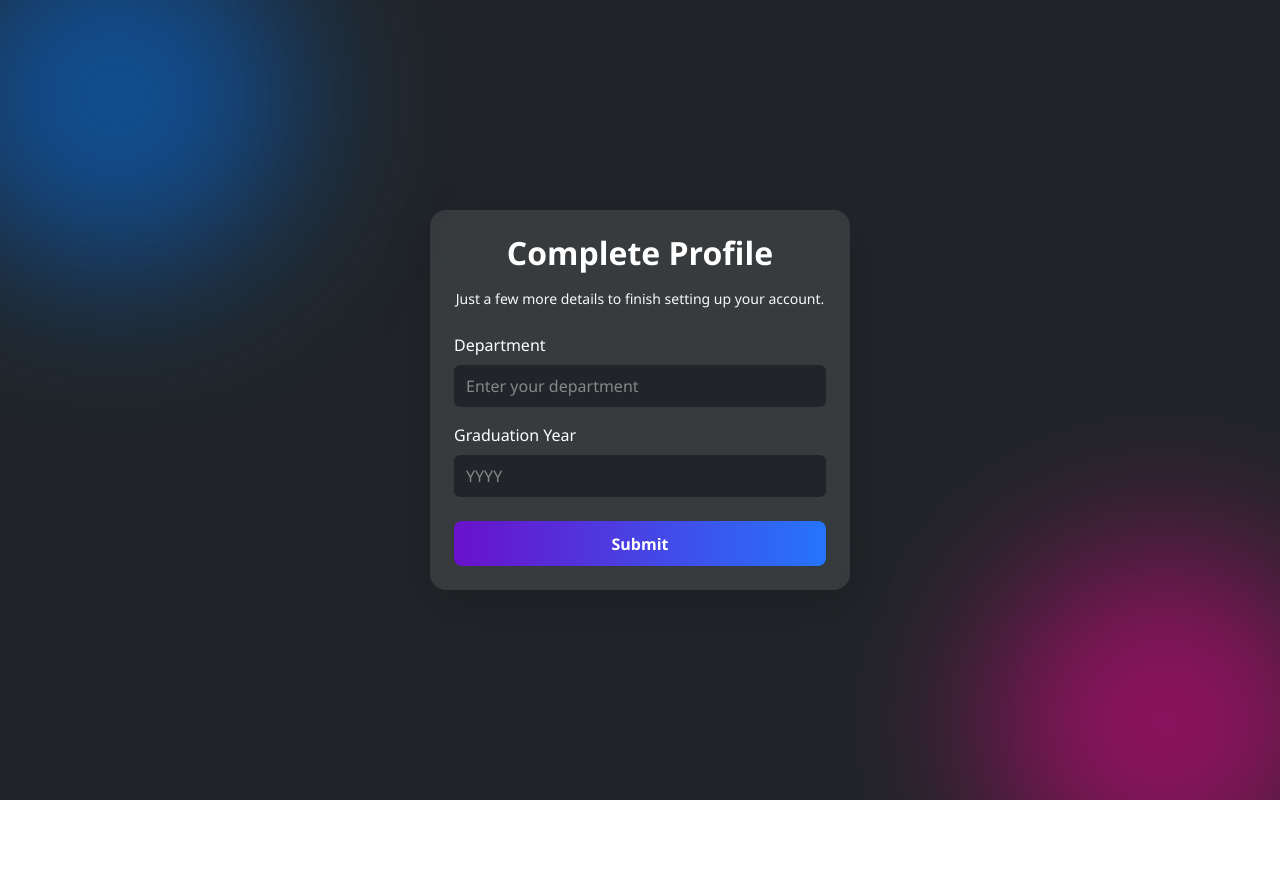
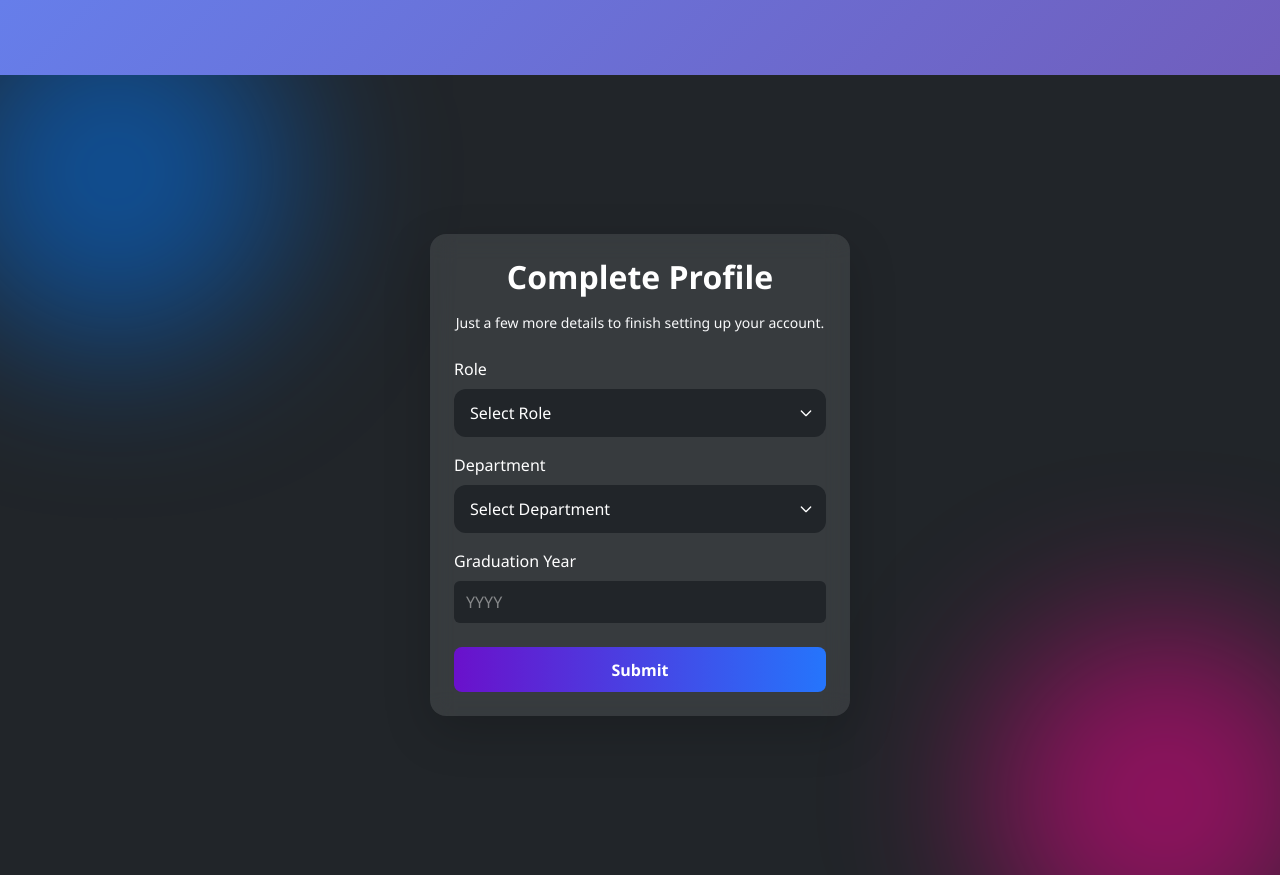
Before and after one commit to parthasarathi-6381/AluminiConnects, a React (Vite) app in the folder frontend/: page /complete-profile in a window 1280 px wide. Before the commit the page ends 800 px from the top, so only its background shows below. Built offline with nearby package versions, Linux system fonts and the light colour scheme; no server answers.

Commit message:
change gpoogle buton

```diff
--- a/frontend/src/components/GoogleAuthButton.jsx
+++ b/frontend/src/components/GoogleAuthButton.jsx
@@ -39,7 +39,9 @@ export default function GoogleAuthButton() {
   };
 
   return (
-    <button className="btn btn-danger w-100 mt-3" onClick={handleGoogleLogin}>
+    <button className="btn btn-primary w-100 py-2 fw-bold fs-5" style={{
+  marginTop: "12px"
+}} onClick={handleGoogleLogin}>
       Continue with Google
     </button>
   );
--- a/frontend/src/components/Navbar.jsx
+++ b/frontend/src/components/Navbar.jsx
@@ -34,7 +34,6 @@ export default function Navbar() {
       <div className="nav-left">
         <NavLink to="/home" className="nav-link">Home</NavLink>
         <NavLink to="/events" className="nav-link">Events</NavLink>
-        <NavLink to="/jobs" className="nav-link">Jobs</NavLink>
         <NavLink to="/messages" className="nav-link">Messages</NavLink>
         <NavLink to="/jobs" className="nav-link">Jobs</NavLink>
         <NavLink to="/discussions" className="nav-link">Discussions</NavLink>
--- a/frontend/src/pages/CompleteProfile.jsx
+++ b/frontend/src/pages/CompleteProfile.jsx
@@ -4,6 +4,7 @@ import { useNavigate } from "react-router-dom";
 const API_BASE = import.meta.env.VITE_API_BASE_URL || "http://localhost:5000";
 
 export default function CompleteProfile() {
+  const [role, setRole] = useState("");                 // NEW FIELD
   const [department, setDepartment] = useState("");
   const [graduationYear, setGraduationYear] = useState("");
   const [error, setError] = useState("");
@@ -27,6 +28,7 @@ export default function CompleteProfile() {
         body: JSON.stringify({
           name,
           email,
+          role,                 // NEW
           department,
           graduationYear,
         }),
@@ -49,7 +51,6 @@ export default function CompleteProfile() {
   return (
     <div className="min-vh-100 d-flex justify-content-center align-items-center position-relative overflow-hidden bg-dark">
 
-      {/* 🔵 Animated gradient blobs */}
       <div className="bg-shape1"></div>
       <div className="bg-shape2"></div>
 
@@ -63,18 +64,51 @@ export default function CompleteProfile() {
 
         <form onSubmit={handleSubmit}>
 
-          {/* Department */}
+          {/* ROLE (NEW FIELD) */}
+          <div className="mb-3">
+            <label className="form-label text-white">Role</label>
+
+           <select
+              className="form-select bg-dark text-white border-0"
+              value={role}
+              onChange={(e) => setRole(e.target.value)}
+              required
+              style={{
+                height: "48px",
+                paddingTop: "10px",
+                paddingBottom: "10px",
+              }}
+            >
+              <option value="">Select Role</option>
+              <option value="student">Student</option>
+              <option value="alumni">Alumni</option>
+            </select>
+
+          </div>
+
+          {/* Department (UPDATED) */}
           <div className="mb-3">
             <label className="form-label text-white">Department</label>
-            <input
-              type="text"
-              className="form-control bg-dark text-white border-0"
-              placeholder="Enter your department"
-              value={department}
-              onChange={(e) => setDepartment(e.target.value)}
-              required
-              style={{ height: "42px" }}
-            />
+
+           <select
+            className="form-select bg-dark text-white border-0"
+            value={department}
+            onChange={(e) => setDepartment(e.target.value)}
+            required
+            style={{
+              height: "48px",
+              paddingTop: "10px",
+              paddingBottom: "10px",
+            }}
+          >
+                    <option value="">Select Department</option>
+                    <option value="EEE">EEE</option>
+                    <option value="ECE">ECE</option>
+                    <option value="MECH">MECH</option>
+                    <option value="CSE">CSE</option>
+                    <option value="CIVIL">CIVIL</option>
+            </select>
+
           </div>
 
           {/* Graduation Year */}
@@ -107,7 +141,6 @@ export default function CompleteProfile() {
         </form>
       </div>
 
-      {/* Same CSS as Login Page */}
       <style>{`
         .glass {
           background: rgba(255,255,255,0.1) !important;
--- a/frontend/src/pages/Login.jsx
+++ b/frontend/src/pages/Login.jsx
@@ -133,6 +133,7 @@ export default function Login() {
                   disabled={loading}
                 >
                 {loading ? "Processing..." : "Login"}
+
                 </button>
                   <GoogleAuthButton />
               </form>
--- a/frontend/src/pages/Signup.jsx
+++ b/frontend/src/pages/Signup.jsx
@@ -222,16 +222,20 @@ export default function Signup() {
       <span className="input-group-text bg-dark text-white border-0">
         <Building2 size={18} />
       </span>
-                      <input
-                        type="text"
-                        className="form-control bg-dark text-white border-0"
-                        placeholder="Enter department"
+
+      <select
+        className="form-select bg-dark text-white border-0"
         value={formData.department}
-                        onChange={(e) =>
-                          handleChange("department", e.target.value)
-                        }
+        onChange={(e) => handleChange("department", e.target.value)}
         required
-                      />
+      >
+        <option value="">Select Department</option>
+        <option value="EEE">EEE</option>
+        <option value="ECE">ECE</option>
+        <option value="MECH">MECH</option>
+        <option value="CSE">CSE</option>
+        <option value="CIVIL">CIVIL</option>
+      </select>
     </div>
   </div>
 )}
--- a/frontend/src/styles.css
+++ b/frontend/src/styles.css
@@ -637,3 +637,6 @@ body {
   color: rgba(255, 255, 255, 0.9);
   line-height: 1.5;
 }
+body {
+  padding-top: 75px !important;
+}
```
Also changed, not shown: frontend/src/pages/Jobs.css (deleted, +0 -58 lines). Lines whose indentation alone changed are shown as unchanged.
